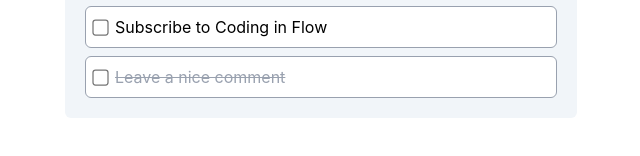
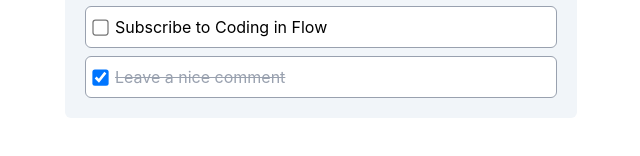
Before and after one commit to hoangthai1997/react-19-full-course, a React (Vite) app: page / in a window 1280 px wide. Shown: the part 160-316 px from the top of the page, without its empty margins (319-959 px from the left). Built offline with nearby package versions, Linux system fonts and the light colour scheme.

Commit message:
Unidirectional data

```diff
--- a/src/App.tsx
+++ b/src/App.tsx
@@ -2,13 +2,18 @@
 import { dummyData } from "./data/todos"
 
 function App() {
+
+  function setTodoCompleted(id: number, completed: boolean) {
+    alert(`Todo with id ${id} is now ${completed ? "completed" : "not completed"}`);
+  }
+
   return (
     <main className="py-10 h-screen space-y-5">
       <h1 className="font-bold text-3xl text-center">Your Todos</h1>
       <div className="max-w-lg mx-auto bg-slate-100 rounded-md p-5">
         <div className="space-y-2">
           {dummyData.map((todo) => (
-            <TodoItem todo={todo} />
+            <TodoItem key={todo.id} todo={todo} onCompletedChange={setTodoCompleted} />
           ))}
         </div>
       </div>
--- a/src/components/TodoItem.tsx
+++ b/src/components/TodoItem.tsx
@@ -2,13 +2,14 @@
 
 interface TodoItemProps {
     todo: Todo;
+    onCompletedChange: (id: number, completed: boolean) => void;
 }
 
-export default function TodoItem({todo}: TodoItemProps) {
+export default function TodoItem({ todo, onCompletedChange }: TodoItemProps) {
     return (
         <div>
             <label className="flex items-center gap-2 border rounded-md p-2 border-gray-400 bg-white hover:bg-slate-50">
-                <input type="checkbox" className="scale-125" />
+                <input type="checkbox" checked={todo.completed} onChange={(e) => onCompletedChange(todo.id, e.target.checked)} className="scale-125" />
                 <span className={todo.completed ? "line-through text-gray-400" : ""}>
                     {todo.title}
                 </span>
```
